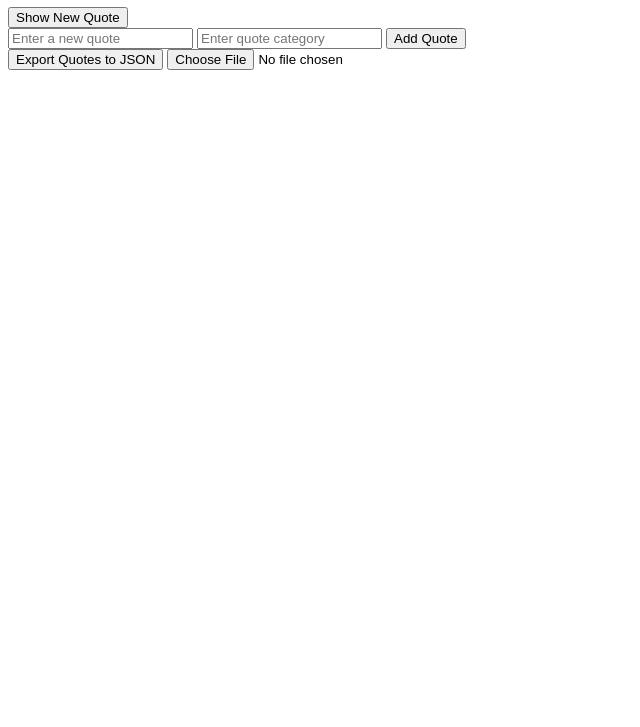
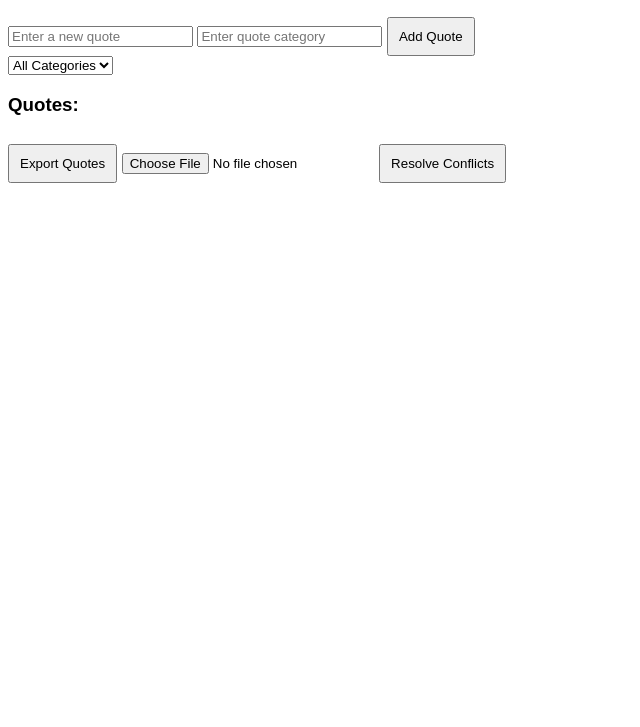
Before and after one commit to Nime-boo/alx_fe_javascript, a plain HTML site: page dom-manipulation/index.html in a window 1280 px wide. Shown: the part 73-800 px from the top of the page, without its empty margins (0-640 px from the left). Drawn offline with Linux system fonts and the light colour scheme.

Commit message:
Added explicit Export Quotes button in HTML

```diff
--- a/dom-manipulation/index.html
+++ b/dom-manipulation/index.html
@@ -4,24 +4,52 @@
   <meta charset="UTF-8">
   <meta name="viewport" content="width=device-width, initial-scale=1.0">
   <title>Dynamic Quote Generator</title>
+  <style>
+    body {
+      font-family: Arial, sans-serif;
+    }
+    .notification {
+      background-color: #4CAF50;
+      color: white;
+      padding: 10px;
+      margin: 10px 0;
+    }
+    button {
+      padding: 10px;
+      margin-top: 10px;
+    }
+  </style>
 </head>
 <body>
   <h1>Dynamic Quote Generator</h1>
-  <div id="quoteDisplay"></div>
-  <button id="newQuote">Show New Quote</button>
 
-  <!-- Form for Adding Quotes -->
+  <!-- Form for adding a new quote -->
   <div>
     <input id="newQuoteText" type="text" placeholder="Enter a new quote" />
     <input id="newQuoteCategory" type="text" placeholder="Enter quote category" />
     <button onclick="addQuote()">Add Quote</button>
   </div>
 
-  <!-- Export Quotes Button -->
-  <button id="exportQuotes">Export Quotes to JSON</button>
+  <!-- Dropdown to filter quotes -->
+  <div>
+    <select id="categoryFilter" onchange="filterQuotes()">
+      <option value="all">All Categories</option>
+      <!-- Categories will be dynamically populated -->
+    </select>
+  </div>
 
-  <!-- Import Quotes Input -->
+  <!-- Display quotes -->
+  <div id="quotesContainer">
+    <h3>Quotes:</h3>
+    <ul id="quotesList"></ul>
+  </div>
+
+  <!-- Buttons for exporting and importing quotes -->
+  <button onclick="exportQuotes()">Export Quotes</button>
   <input type="file" id="importFile" accept=".json" onchange="importFromJsonFile(event)" />
+
+  <!-- Button for manual conflict resolution -->
+  <button onclick="resolveConflictsManually()">Resolve Conflicts</button>
 
   <script src="script.js"></script>
 </body>
```
